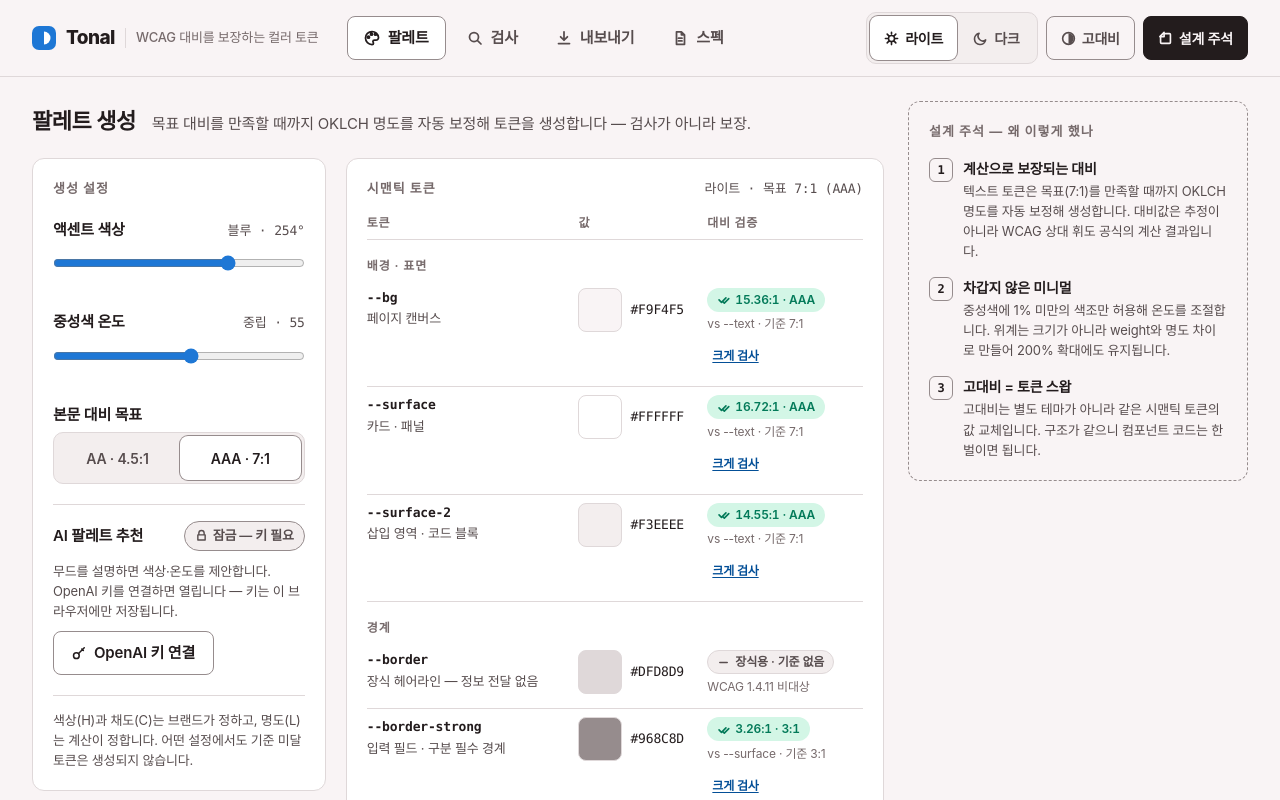
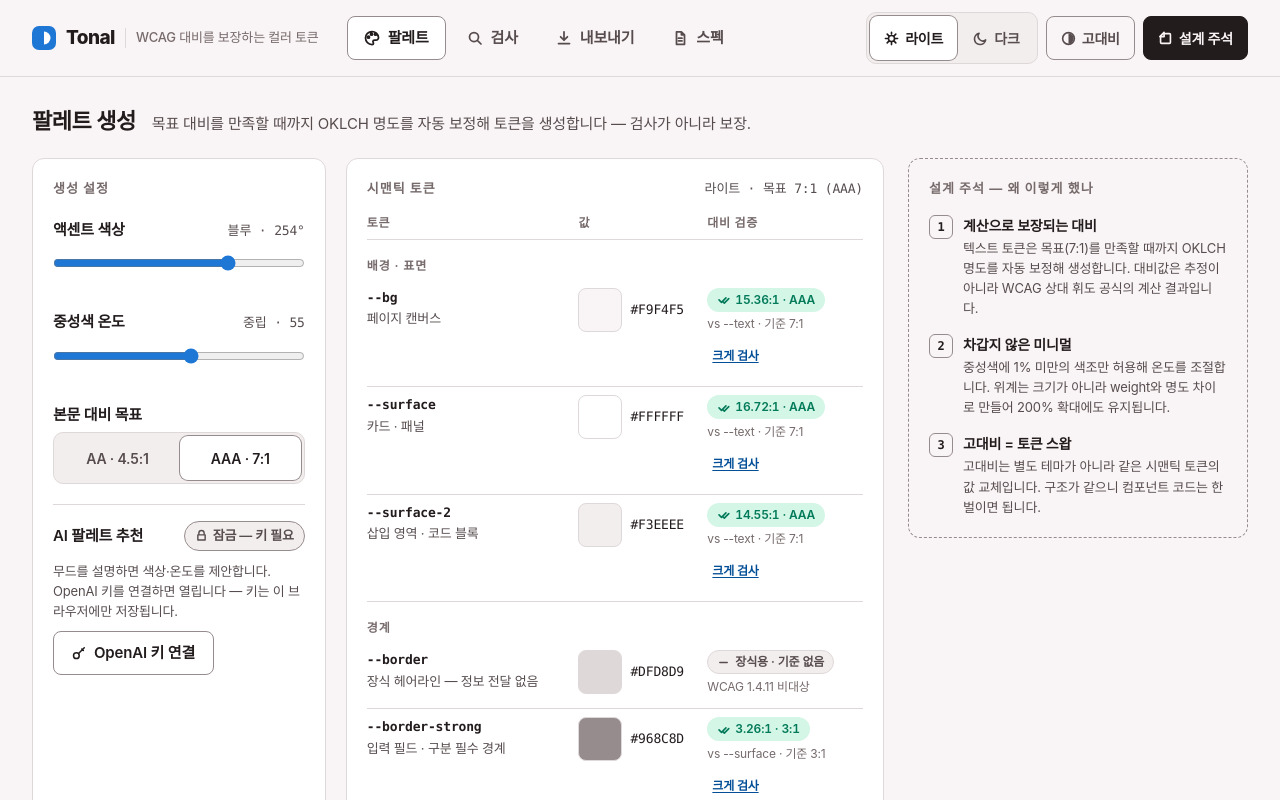
Before and after one commit to Junghoon-P/tonal-studio, a Next.js app: page / in a window 1280 px wide. Shown: the top 800 px of the page. Built offline with nearby package versions, Linux system fonts and the light colour scheme; a web font is replaced by a local one.

Commit message:
style: 전 화면 레이아웃 정돈 — 타이틀 전체 폭 분리, 설계 주석 카드 행 정렬, 카드 높이 일치

```diff
--- a/src/components/TonalStudio.tsx
+++ b/src/components/TonalStudio.tsx
@@ -12,6 +12,7 @@ import { Header } from '@/components/Header';
 import { KeyDialog } from '@/components/KeyDialog';
 import { NotesAside } from '@/components/NotesAside';
 import { StudioProvider } from '@/components/StudioContext';
+import { ViewTitle } from '@/components/ViewTitle';
 import { CheckView } from '@/components/views/CheckView';
 import { ExportView } from '@/components/views/ExportView';
 import {
@@ -279,8 +280,10 @@ export const TonalStudio = (): JSX.Element => {
         />
         <main
           id="main"
-          className="mx-auto flex max-w-[1600px] flex-wrap items-start gap-6 px-[clamp(1rem,3vw,2rem)] pb-10 pt-6"
+          className="mx-auto max-w-[1600px] px-[clamp(1rem,3vw,2rem)] pb-10 pt-6"
         >
+          <ViewTitle view={view} />
+          <div className="flex flex-wrap items-start gap-6">
           <div className="min-w-0 flex-[1_1_640px]">
             {view === 'palette' && (
               <PaletteView
@@ -332,6 +335,7 @@ export const TonalStudio = (): JSX.Element => {
             {view === 'spec' && <SpecView />}
           </div>
           {notes && <NotesAside view={view} />}
+          </div>
         </main>
         {keyModal && (
           <KeyDialog
--- /dev/null
+++ b/src/components/ViewTitle.tsx
@@ -0,0 +1,36 @@
+'use client';
+
+import type { JSX } from 'react';
+import { VIEW_HEADING_ID, type ViewId } from '@/components/viewTypes';
+
+const TITLES: Record<ViewId, { title: string; desc: string }> = {
+  palette: {
+    title: '팔레트 생성',
+    desc: '목표 대비를 만족할 때까지 OKLCH 명도를 자동 보정해 토큰을 생성합니다 — 검사가 아니라 보장.',
+  },
+  check: {
+    title: '검사',
+    desc: '대비는 WCAG 상대 휘도 공식으로 실시간 계산 — 추정값이 아닙니다.',
+  },
+  export: {
+    title: '내보내기',
+    desc: '검증 리포트와 함께, 다크·고대비가 토큰 스왑 하나로 해결되는 코드로 출고합니다.',
+  },
+  spec: {
+    title: 'BYOK — API 키 연결 스펙',
+    desc: '키 없이도 툴 전체가 동작합니다. AI만 "잠금 해제 대기" — 아래 6개 상태가 전체 여정입니다.',
+  },
+};
+
+// 타이틀 로우는 항상 전체 폭 — 설계 주석은 이 아래 카드 행에서 시작한다
+export const ViewTitle = ({ view }: { view: ViewId }): JSX.Element => (
+  <div className="mb-5 mt-1 flex flex-wrap items-baseline gap-x-4 gap-y-2">
+    <h2
+      id={VIEW_HEADING_ID[view]}
+      className="m-0 text-[1.375rem] font-bold tracking-[-0.02em] text-tx"
+    >
+      {TITLES[view].title}
+    </h2>
+    <p className="m-0 text-[0.9375rem] text-tx2">{TITLES[view].desc}</p>
+  </div>
+);
--- a/src/components/views/CheckView.tsx
+++ b/src/components/views/CheckView.tsx
@@ -31,17 +31,6 @@ export const CheckView = ({
   onResetOverrides,
 }: CheckViewProps): JSX.Element => (
   <section aria-labelledby="h-check">
-    <div className="mb-5 mt-1 flex flex-wrap items-baseline gap-x-4 gap-y-2">
-      <h2
-        id="h-check"
-        className="m-0 text-[1.375rem] font-bold tracking-[-0.02em] text-tx"
-      >
-        검사
-      </h2>
-      <p className="m-0 text-[0.9375rem] text-tx2">
-        대비는 WCAG 상대 휘도 공식으로 실시간 계산 — 추정값이 아닙니다.
-      </p>
-    </div>
     <div className="flex flex-wrap items-stretch gap-5">
       <ContrastChecker
         ckFg={ckFg}
--- a/src/components/views/ExportView.tsx
+++ b/src/components/views/ExportView.tsx
@@ -101,19 +101,7 @@ export const ExportView = ({
   const code = buildExportCode(tab, { hue, warm, aaa }, override);
   return (
     <section aria-labelledby="h-export">
-      <div className="mb-5 mt-1 flex flex-wrap items-baseline gap-x-4 gap-y-2">
-        <h2
-          id="h-export"
-          className="m-0 text-[1.375rem] font-bold tracking-[-0.02em] text-tx"
-        >
-          내보내기
-        </h2>
-        <p className="m-0 text-[0.9375rem] text-tx2">
-          검증 리포트와 함께, 다크·고대비가 토큰 스왑 하나로 해결되는 코드로
-          출고합니다.
-        </p>
-      </div>
-      <div className="flex flex-wrap items-start gap-5">
+      <div className="flex flex-wrap items-stretch gap-5">
         <div className={cx('min-w-0 flex-[1_1_360px]', CARD)}>
           <h3 className={cx(CARD_TITLE, 'mb-4')}>
             검증 리포트 — WCAG 2.2 · {themeName}
@@ -140,7 +128,7 @@ export const ExportView = ({
             ))}
           </ul>
         </div>
-        <div className={cx('min-w-0 flex-[1.4_1_420px]', CARD)}>
+        <div className={cx('flex min-w-0 flex-[1.4_1_420px] flex-col', CARD)}>
           <div className="mb-4 flex flex-wrap items-center justify-between gap-3">
             <div role="group" aria-label="내보내기 형식" className={SEG_GROUP}>
               {TABS.map(([id, label]) => (
@@ -177,7 +165,7 @@ export const ExportView = ({
               {copied ? '복사됨 ✓' : '클립보드에 복사'}
             </button>
           </div>
-          <pre className="m-0 max-h-[30rem] overflow-auto rounded-[10px] border border-bd bg-sf2 p-4 font-mono text-[0.8125rem] leading-[1.6] text-tx">
+          <pre className="m-0 max-h-[30rem] min-h-0 flex-1 overflow-auto rounded-[10px] border border-bd bg-sf2 p-4 font-mono text-[0.8125rem] leading-[1.6] text-tx">
             <code>{code}</code>
           </pre>
         </div>
--- a/src/components/views/PaletteView.tsx
+++ b/src/components/views/PaletteView.tsx
@@ -65,19 +65,7 @@ export const PaletteView = ({
   const { hc, aaa } = useStudio();
   return (
     <section aria-labelledby="h-palette">
-      <div className="mb-5 mt-1 flex flex-wrap items-baseline gap-x-4 gap-y-2">
-        <h2
-          id="h-palette"
-          className="m-0 text-[1.375rem] font-bold tracking-[-0.02em] text-tx"
-        >
-          팔레트 생성
-        </h2>
-        <p className="m-0 text-[0.9375rem] text-tx2">
-          목표 대비를 만족할 때까지 OKLCH 명도를 자동 보정해 토큰을 생성합니다 —
-          검사가 아니라 보장.
-        </p>
-      </div>
-      <div className="flex flex-wrap items-start gap-5">
+      <div className="flex flex-wrap items-stretch gap-5">
         <div className={cx('flex max-w-[340px] flex-[1_1_240px] flex-col gap-5', CARD)}>
           <h3 className={CARD_TITLE}>생성 설정</h3>
           <div>
@@ -170,7 +158,7 @@ export const PaletteView = ({
             aiMsg={aiMsg}
             onRunAI={onRunAI}
           />
-          <p className="m-0 border-t border-bd pt-3.5 text-[0.8125rem] leading-[1.55] text-tx2">
+          <p className="m-0 mt-auto border-t border-bd pt-3.5 text-[0.8125rem] leading-[1.55] text-tx2">
             색상(H)과 채도(C)는 브랜드가 정하고, 명도(L)는 계산이 정합니다. 어떤
             설정에서도 기준 미달 토큰은 생성되지 않습니다.
           </p>
@@ -180,9 +168,7 @@ export const PaletteView = ({
           overriddenKeys={overriddenKeys}
           onResetOverrides={onResetOverrides}
         />
-        <div className="flex max-w-[420px] flex-[1.2_1_300px] flex-col gap-5">
-          <PreviewCard />
-        </div>
+        <PreviewCard />
       </div>
     </section>
   );
--- a/src/components/views/PreviewCard.tsx
+++ b/src/components/views/PreviewCard.tsx
@@ -14,7 +14,7 @@ import {
 
 // 생성된 토큰만으로 그린 샘플 UI — 상태는 색이 아니라 아이콘·라벨·명도로 구분
 export const PreviewCard = (): JSX.Element => (
-  <div className={CARD}>
+  <div className={cx('flex max-w-[420px] flex-[1.2_1_300px] flex-col', CARD)}>
     <h3 className={cx(CARD_TITLE, 'mb-4')}>라이브 미리보기</h3>
     <div className="rounded-[10px] border border-bd bg-bg p-5 transition-colors">
       <h4 className="m-0 text-[1.0625rem] font-bold tracking-[-0.01em] text-tx">
@@ -68,7 +68,7 @@ export const PreviewCard = (): JSX.Element => (
         <Chip tone="danger" text="연결 실패" iconD={ICON_X} size="md" />
       </div>
     </div>
-    <p className="mb-0 mt-3.5 text-[0.8125rem] leading-[1.55] text-tx2">
+    <p className="mb-0 mt-auto pt-3.5 text-[0.8125rem] leading-[1.55] text-tx2">
       이 미리보기는 생성된 토큰만 사용합니다. 상태는 색이 아니라
       아이콘·라벨·명도로 구분됩니다.
     </p>
--- a/src/components/views/SpecView.tsx
+++ b/src/components/views/SpecView.tsx
@@ -21,18 +21,6 @@ export const SpecView = (): JSX.Element => {
   ];
   return (
     <section aria-labelledby="h-spec">
-      <div className="mb-5 mt-1 flex flex-wrap items-baseline gap-x-4 gap-y-2">
-        <h2
-          id="h-spec"
-          className="m-0 text-[1.375rem] font-bold tracking-[-0.02em] text-tx"
-        >
-          BYOK — API 키 연결 스펙
-        </h2>
-        <p className="m-0 text-[0.9375rem] text-tx2">
-          키 없이도 툴 전체가 동작합니다. AI만 &quot;잠금 해제 대기&quot; — 아래
-          6개 상태가 전체 여정입니다.
-        </p>
-      </div>
       <div className={cx('mb-5', CARD)}>
         <div className="mb-3 flex flex-wrap items-baseline justify-between gap-2">
           <h3 className={CARD_TITLE}>대비 실측 — 현재 테마</h3>
--- a/tasks/todo.md
+++ b/tasks/todo.md
@@ -34,3 +34,6 @@
 - [x] 자동 보정 제안 "적용" — 오버라이드 레이어(모드 일치 시 유효), 적용 직후
   매트릭스 재검증 낭독, 내보내기 반영, 초기화 버튼 (API 키 불필요·순수 수학)
 - [x] 토글 버튼 색상 버그 수정: 충돌 Tailwind 유틸 겹침 → 켬/끔 한 벌만 적용
+- [x] 레이아웃 정돈: 타이틀 로우 전체 폭 분리(ViewTitle), 설계 주석은 항상
+  타이틀 아래 카드 행에 정렬, 팔레트·내보내기 카드 행 stretch + 하단 노트
+  mt-auto로 바닥 고정
```
